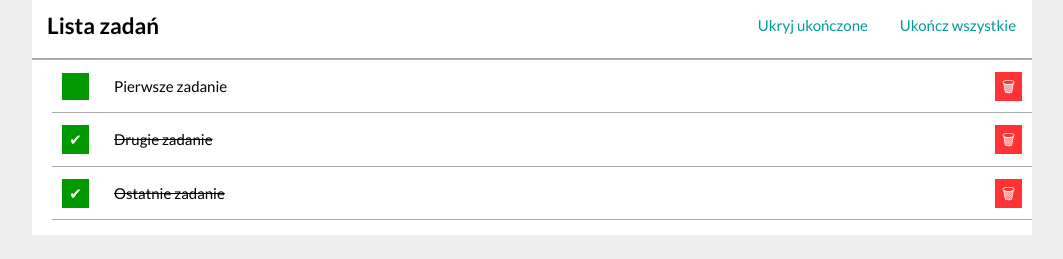
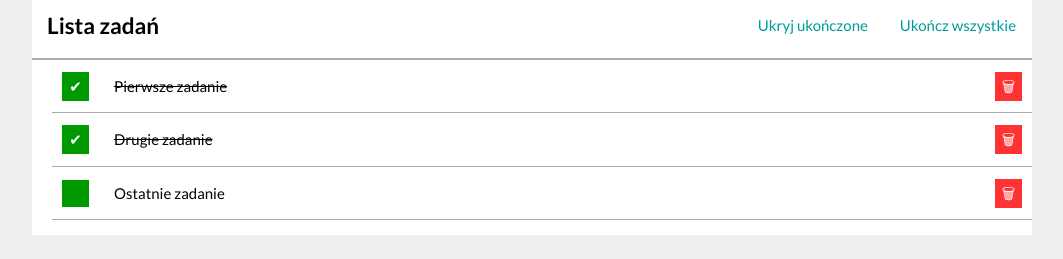
Before and after one commit to irekmiernik/tasks-list-react, a React (Create React App) app: page / in a window 1280 px wide. Shown: the part 258-517 px from the top of the page, without its empty margins (28-1091 px from the left). Built offline with nearby package versions, Linux system fonts and the light colour scheme.

Commit message:
interaction for ToggleDoneTasks

```diff
--- a/src/App.js
+++ b/src/App.js
@@ -1,11 +1,5 @@
 import NewTask from './NewTask';
 import TasksList from './TasksList';
-
-const tasksTable = [
-  { id: 1, content: "Pierwsze zadanie", done: false, },
-  { id: 2, content: "Drugie zadanie", done: true, },
-  { id: 3, content: "Ostatnie zadanie", done: true, },
-];
 
 export default function App() {
 
@@ -13,7 +7,7 @@ export default function App() {
     <>
       <h1 className="h1">Lista zadań</h1>
       <NewTask />
-      <TasksList tasksTable={tasksTable} />
+      <TasksList />
     </>
   );
 };
--- a/src/TasksList/index.js
+++ b/src/TasksList/index.js
@@ -4,7 +4,20 @@ import ToggleDoneTasks from '../ToggleDoneTasks';
 import Tasks from '../Tasks';
 import '../section.css';
 
-export default function TasksList({ tasksTable }) {
+export default function TasksList() {
+
+    const [tasksTable, setTasksTable] = useState([
+        { id: 1, content: "Pierwsze zadanie", done: true, },
+        { id: 2, content: "Drugie zadanie", done: true, },
+        { id: 3, content: "Ostatnie zadanie", done: false, },
+    ]);
+
+    const toggleAllDoneTasks = () => {
+        setTasksTable(tasksTable => tasksTable.map(task => ({
+            ...task,
+            done: true,
+        })));
+    };
 
     const [hideDoneTasks, setHideDoneTasks] = useState(false);
     const toggleHideDoneTasks = () => setHideDoneTasks(hideDoneTasks => !hideDoneTasks);
@@ -14,7 +27,7 @@ export default function TasksList({ tasksTable }) {
             <div className="sectionFlex sectionFlex--header">
                 <h2 className="sectionFlex__itemContent h2">Lista zadań</h2>
                 <ToggleHideTasks tasksTable={tasksTable} hideDoneTasks={hideDoneTasks} toggleHideDoneTasks={toggleHideDoneTasks} />
-                <ToggleDoneTasks tasksTable={tasksTable} hideDoneTasks={hideDoneTasks} />
+                <ToggleDoneTasks tasksTable={tasksTable} toggleAllDoneTasks={toggleAllDoneTasks} />
             </div>
             <Tasks tasksTable={tasksTable} hideDoneTasks={hideDoneTasks} />
         </section>
--- a/src/ToggleDoneTasks/index.js
+++ b/src/ToggleDoneTasks/index.js
@@ -1,13 +1,18 @@
 import '../section.css';
 
-export default function ToggleDoneTasks(props) {
+export default function ToggleDoneTasks({ tasksTable, toggleAllDoneTasks }) {
 
-    if (props.tasksTable.length > 0) {
+    if (tasksTable.length > 0) {
 
-        const tab = props.tasksTable.filter((tableElement,) => { if (!tableElement.done) { return tableElement } else { return null } });
         return (
             <>
-                <button className="sectionFlex__itemButton" disabled={tab.length === 0}>
+                <button
+                    className="sectionFlex__itemButton"
+                    disabled={tasksTable.filter((tableElement,) => {
+                        if (!tableElement.done) { return tableElement } else { return null }
+                    }).length === 0}
+                    onClick={toggleAllDoneTasks}
+                >
                     Ukończ wszystkie
                 </button>
             </>
```
